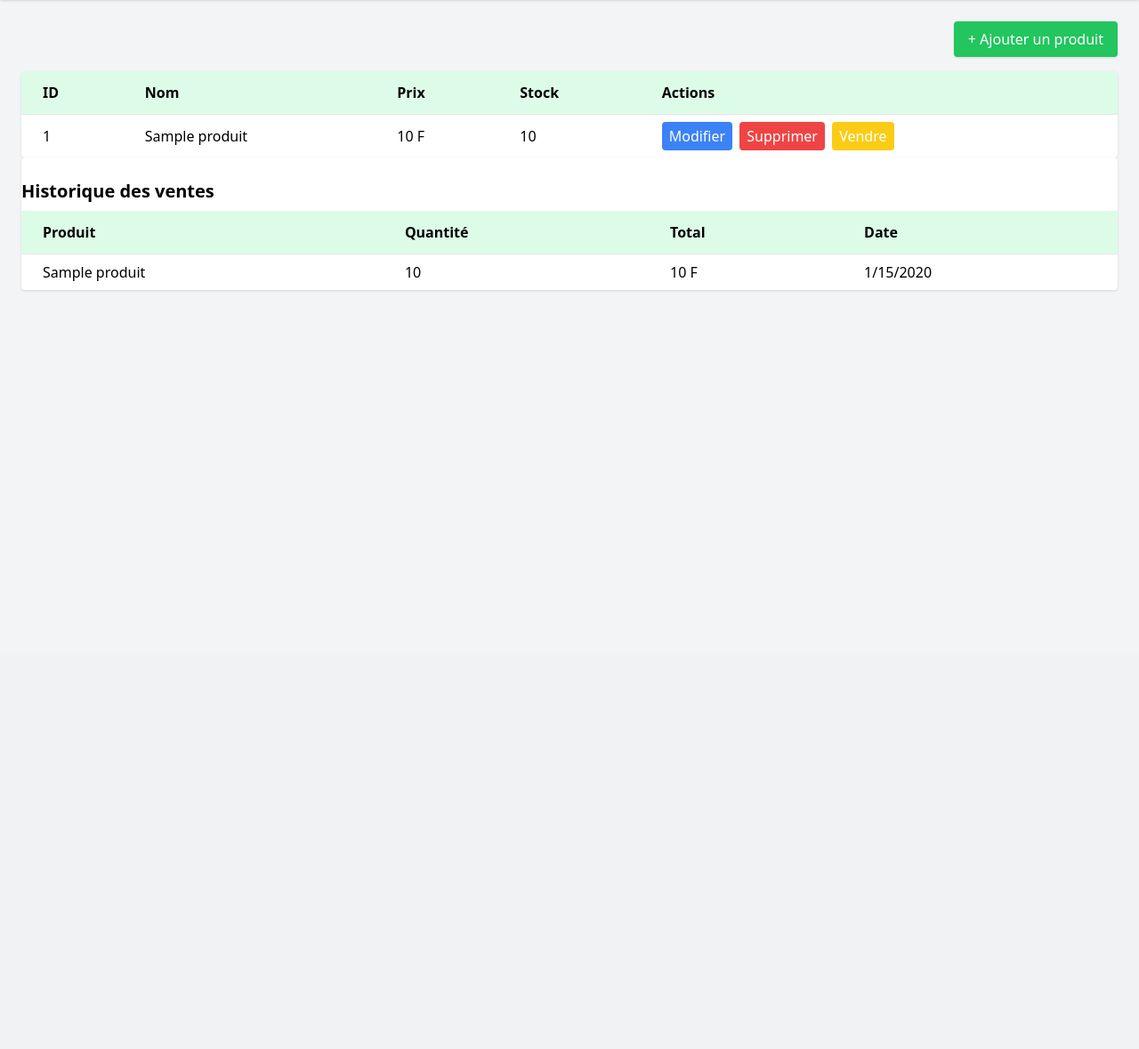
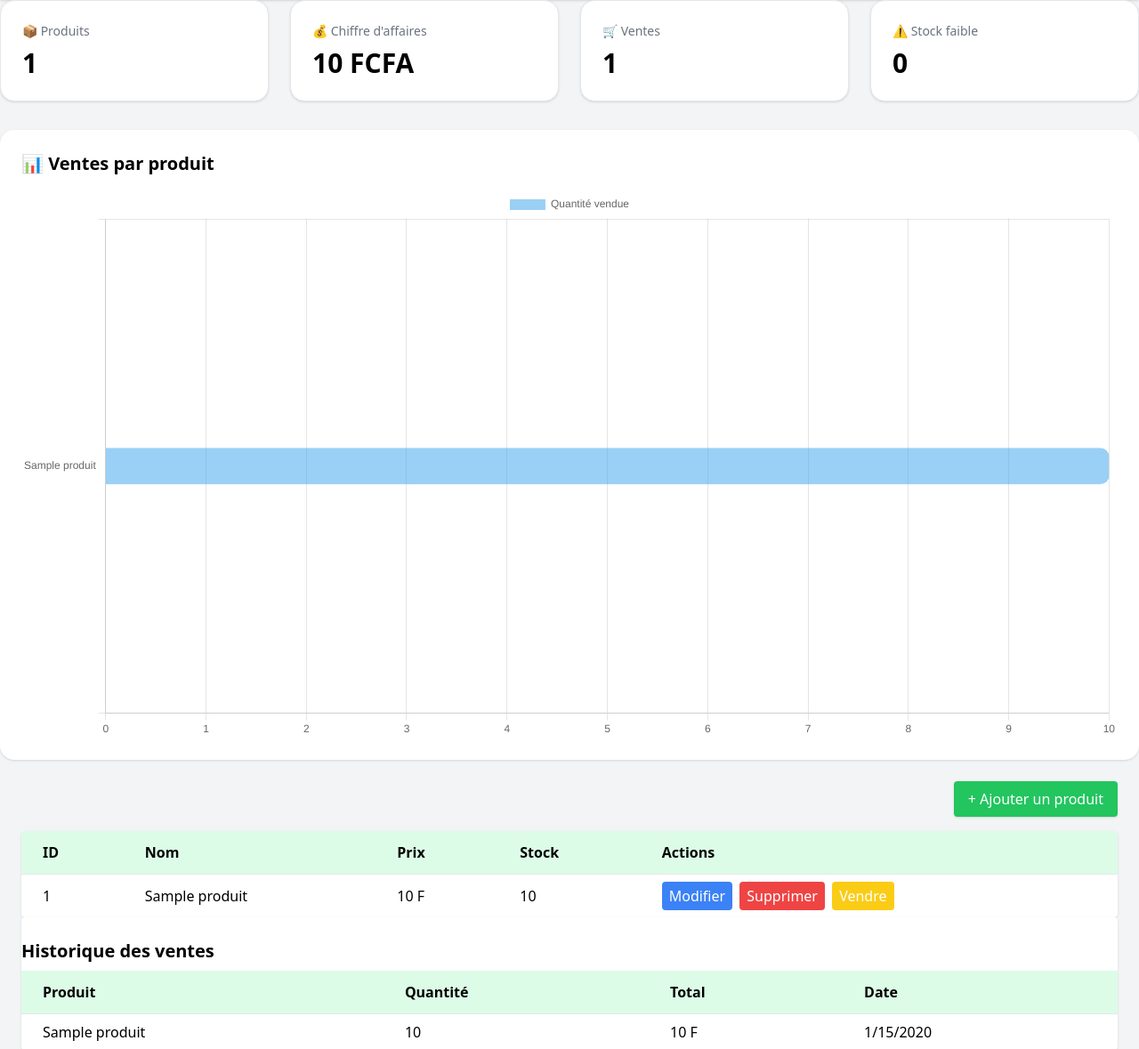
Before and after one commit to junisselassock3-cell/supermarche-app, a Flask app: page / in a window 1280 px wide. Shown: the part 64-1243 px from the top of the page at 89% size. Before the commit the page ends 391 px from the top, so only its background shows below. Run offline with Flask 3, Linux system fonts and the light colour scheme; tables that the repository leaves empty hold one stand-in row (values such as "Sample post"); some libraries are stand-ins or nearby versions.

Commit message:
Dashboard + graphique + vente

```diff
--- a/app.py
+++ b/app.py
@@ -11,7 +11,6 @@ database_url = "postgresql://supermarche_db_user:Gr10P9VOF2Y1uK2IiE6ddbCgwCDhDqf
 
 if database_url and database_url.startswith("postgres://"):
     database_url = database_url.replace("postgres://", "postgresql://", 1)
-
 app.config["SQLALCHEMY_DATABASE_URI"] = database_url
 app.config["SQLALCHEMY_TRACK_MODIFICATIONS"] = False
 
@@ -133,18 +132,60 @@ def acheter_produit(id):
     return jsonify({"message": f"Achat de {quantite} {produit.nom} effectué"})
 @app.route("/api/ventes", methods=["GET"])
 def get_ventes():
-    ventes = Vente.query.all()
+
+    ventes = Vente.query.order_by(Vente.id.desc()).all()
+
     result = []
-    for v in ventes:
+
+    for vente in ventes:
+
+        produit = Produit.query.get(vente.produit_id)
+
         result.append({
-            "id": v.id,
-            "produit": v.Produit.nom,
-            "quantite": v.quantite,
-            "total": v.total,
-            "date": v.date
+            "id": vente.id,
+            "produit": produit.nom,
+            "quantite": vente.quantite,
+            "total": vente.total,
+            "date": vente.date
         })
 
     return jsonify(result)
+@app.route("/api/dashboard")
+def dashboard():
+    total_produits = Produit.query.count()
+
+    ventes = Vente.query.all()
+
+    total_ventes = Vente.query.count()
+
+    chiffre_affaire = sum(v.total for v in ventes)
+
+    stock_faible = Produit.query.filter(Produit.stock < 5).count()
+
+    return jsonify({
+        "total_produits": total_produits,
+        "total_ventes": total_ventes,
+        "chiffre_affaire": chiffre_affaire,
+        "stock_faible": stock_faible
+    })
+
+@app.route("/api/stats/ventes")
+def stats_ventes():
+
+    ventes = Vente.query.all()
+
+    data = {}
+
+    for vente in ventes:
+
+        produit = Produit.query.get(vente.produit_id)
+
+        if produit.nom in data:
+            data[produit.nom] += vente.quantite
+        else:
+            data[produit.nom] = vente.quantite
+
+    return jsonify(data)
 
 # 🔴 RUN
 if __name__ == "__main__":
--- a/static/script.js
+++ b/static/script.js
@@ -6,6 +6,8 @@ document.addEventListener("DOMContentLoaded", () => {
     console.log("DOM pret");
     chargerVentes();
     fetchProduits();
+    chargerDashboard();
+    chargerGraphique();
 
     const btn = document.getElementById("addBtn");
     const modal = document.getElementById("modalContainer");
@@ -28,8 +30,6 @@ document.addEventListener("DOMContentLoaded", () => {
 
 });
 
-
-
 // Nouvelle version de openModal pour edit/sell
 function openModal(type, id = null){
     const modal = document.getElementById("modalContainer");
@@ -41,7 +41,6 @@ function openModal(type, id = null){
     currentModal = type;
     currentId = id;
     modal.classList.remove("hidden");
-
     ;
     body.innerHTML = "";
     if (type === "add") {
@@ -202,7 +201,9 @@ async function vendreProduit() {
     } catch (error) {
         console.error("ERREUR JS :", error);
     }
-    chargerVentes()
+    chargerVentes();
+    chargerDashboard();
+    chargerGraphique();
 }
 async function chargerVentes() {
     const res = await fetch("/api/ventes");
@@ -220,3 +221,62 @@ async function chargerVentes() {
         `;
     });
 }
+
+async function chargerDashboard() {
+
+    const res = await fetch("/api/dashboard");
+
+    const data = await res.json();
+
+    document.getElementById("totalProduits").innerText =
+        data.total_produits;
+
+    document.getElementById("totalVentes").innerText =
+        data.total_ventes;
+
+    document.getElementById("chiffreAffaire").innerText =
+        data.chiffre_affaire + " FCFA";
+
+    document.getElementById("stockFaible").innerText =
+        data.stock_faible;
+}
+
+let salesChart = null;
+
+async function chargerGraphique() {
+
+    const res = await fetch("/api/stats/ventes");
+
+    const data = await res.json();
+
+    const labels = Object.keys(data);
+
+    const values = Object.values(data);
+
+    const ctx = document.getElementById("salesChart");
+
+    if (salesChart) {
+        salesChart.destroy();
+    }
+
+    salesChart = new Chart(ctx, {
+
+    type: "bar",
+
+    data: {
+        labels: labels,
+
+        datasets: [{
+            label: "Quantité vendue",
+            data: values,
+            barThickness: 40,
+            borderRadius: 10
+        }]
+    },
+
+    options: {
+        responsive: true,
+        indexAxis: 'y'
+    }
+});
+}
--- a/templates/index.html
+++ b/templates/index.html
@@ -12,6 +12,37 @@
     <header class="bg-green-600 text-white p-4 shadow">
         <h1 class="text-2xl font-bold">🛒 Gestion Supermarché</h1>
     </header>
+    <div class="grid grid-cols-1 md:grid-cols-2 lg:grid-cols-4 gap-6 mb-8">
+
+      <div class="bg-white shadow rounded-2xl p-6 border">
+        <h3 class="text-gray-500 text-sm">📦 Produits</h3>
+        <p id="totalProduits" class="text-3xl font-bold mt-2">0</p>
+      </div>
+
+      <div class="bg-white shadow rounded-2xl p-6 border">
+        <h3 class="text-gray-500 text-sm">💰 Chiffre d'affaires</h3>
+        <p id="chiffreAffaire" class="text-3xl font-bold mt-2">0 FCFA</p>
+      </div>
+
+      <div class="bg-white shadow rounded-2xl p-6 border">
+        <h3 class="text-gray-500 text-sm">🛒 Ventes</h3>
+        <p id="totalVentes" class="text-3xl font-bold mt-2">0</p>
+      </div>
+
+      <div class="bg-white shadow rounded-2xl p-6 border">
+        <h3 class="text-gray-500 text-sm">⚠ Stock faible</h3>
+        <p id="stockFaible" class="text-3xl font-bold mt-2">0</p>
+      </div>
+
+    </div>
+    <div class="bg-white shadow rounded-2xl p-6 mt-8">
+    <h2 class="text-xl font-bold mb-4">
+        📊 Ventes par produit
+    </h2>
+
+    <canvas id="salesChart"></canvas>
+</div>
+
 
     <main class="p-6">
         <!-- Bouton Ajouter -->
@@ -63,6 +94,7 @@
             </div>
         </div>
     </div>
+  <script src="https://cdn.jsdelivr.net/npm/chart.js"></script>
  <script defer src="{{ url_for('static', filename='script.js') }}"></script>
 </body>
 </html>
```
